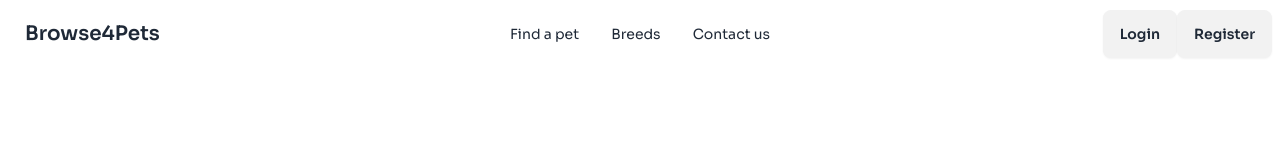
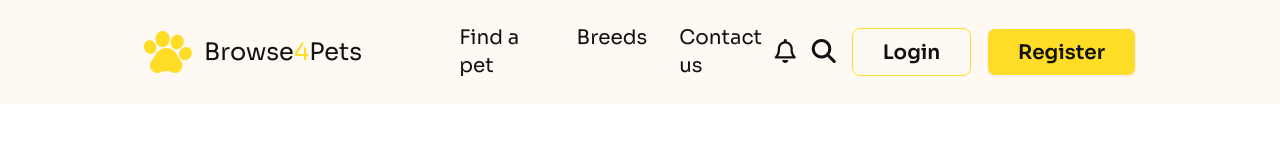
Before and after one commit to zaman-pro/A03-C1-Browse-4-Pets, a plain HTML site: page index.html in a window 1280 px wide. Drawn offline with nearby package versions, Linux system fonts and the light colour scheme; a web font is replaced by a local one.

Commit message:
navbar added

```diff
--- a/index.html
+++ b/index.html
@@ -47,6 +47,7 @@
               "pet-accent": "#ffdc26",
               "pet-2nd": "#fff9f4",
               "pet-back": "#f9df8a",
+              "pet-black": "#111111",
             },
             fontFamily: {
               sora: ["Sora", "serif"],
@@ -59,36 +60,68 @@
   </head>
   <body class="font-sora">
     <!-- header section start here -->
-    <header class="md:container mx-auto">
+    <header class="lg:max-w-[1600px] mx-auto">
       <!-- navbar start here -->
       <nav>
-        <div class="navbar bg-color-2nd">
-          <div class="navbar-start">
-            <div class="dropdown">
-              <div tabindex="0" role="button" class="btn btn-ghost lg:hidden">
+        <div
+          class="navbar bg-pet-2nd px-4 py-3 lg:px-36 lg:py-6 justify-between text-pet-black"
+        >
+          <div class="menu-horizontal lg:flex-1 gap-3">
+            <a class="hover:cursor-pointer">
+              <img src="./c1-assets/logo-header.png" alt="" />
+            </a>
+            <a class="hidden lg:flex hover:cursor-pointer">
+              <h1 class="text-2xl">
+                Browse<span class="text-pet-accent">4</span>Pets
+              </h1>
+            </a>
+          </div>
+
+          <div class="hidden lg:flex lg:flex-1">
+            <!-- menu menu-horizontal -->
+            <ul class="flex gap-8">
+              <li><a class="text-xl hover:cursor-pointer">Find a pet</a></li>
+              <li><a class="text-xl hover:cursor-pointer">Breeds</a></li>
+              <li><a class="text-xl hover:cursor-pointer">Contact us</a></li>
+            </ul>
+          </div>
+
+          <div class="hidden lg:flex gap-4">
+            <a class="hover:cursor-pointer text-2xl">
+              <i class="fa-regular fa-bell"></i>
+            </a>
+
+            <a class="hover:cursor-pointer text-2xl">
+              <i class="fa-solid fa-magnifying-glass"></i>
+            </a>
+
+            <div class="space-x-3">
+              <a
+                class="btn btn-outline border-pet-accent text-xl text-pet-black hover:bg-pet-accent hover:text-pet-black hover:border-pet-accent p-[10px_30px]"
+              >
+                Login
+              </a>
+
+              <a class="btn bg-pet-accent text-pet-black text-xl p-[10px_30px]"
+                >Register</a
+              >
+            </div>
+          </div>
+
+          <div class="lg:hidden lg:flex-1">
+            <div class="dropdown dropdown-end">
+              <div tabindex="0" role="button" class="lg:hidden text-3xl">
                 <i class="fa-solid fa-bars"></i>
               </div>
               <ul
                 tabindex="0"
-                class="menu menu-sm dropdown-content bg-base-100 rounded-box z-[1] mt-3 w-52 p-2 shadow"
+                class="menu menu-sm dropdown-content bg-base-100 rounded-box z-[1] mt-3 w-32 p-2 shadow"
               >
                 <li><a>Find a pet</a></li>
                 <li><a>Breeds</a></li>
                 <li><a>Contact us</a></li>
               </ul>
             </div>
-            <a class="btn btn-ghost text-xl">Browse4Pets</a>
-          </div>
-          <div class="navbar-center hidden lg:flex">
-            <ul class="menu menu-horizontal px-1">
-              <li><a>Find a pet</a></li>
-              <li><a>Breeds</a></li>
-              <li><a>Contact us</a></li>
-            </ul>
-          </div>
-          <div class="navbar-end">
-            <a class="btn">Login</a>
-            <a class="btn">Register</a>
           </div>
         </div>
       </nav>
```
